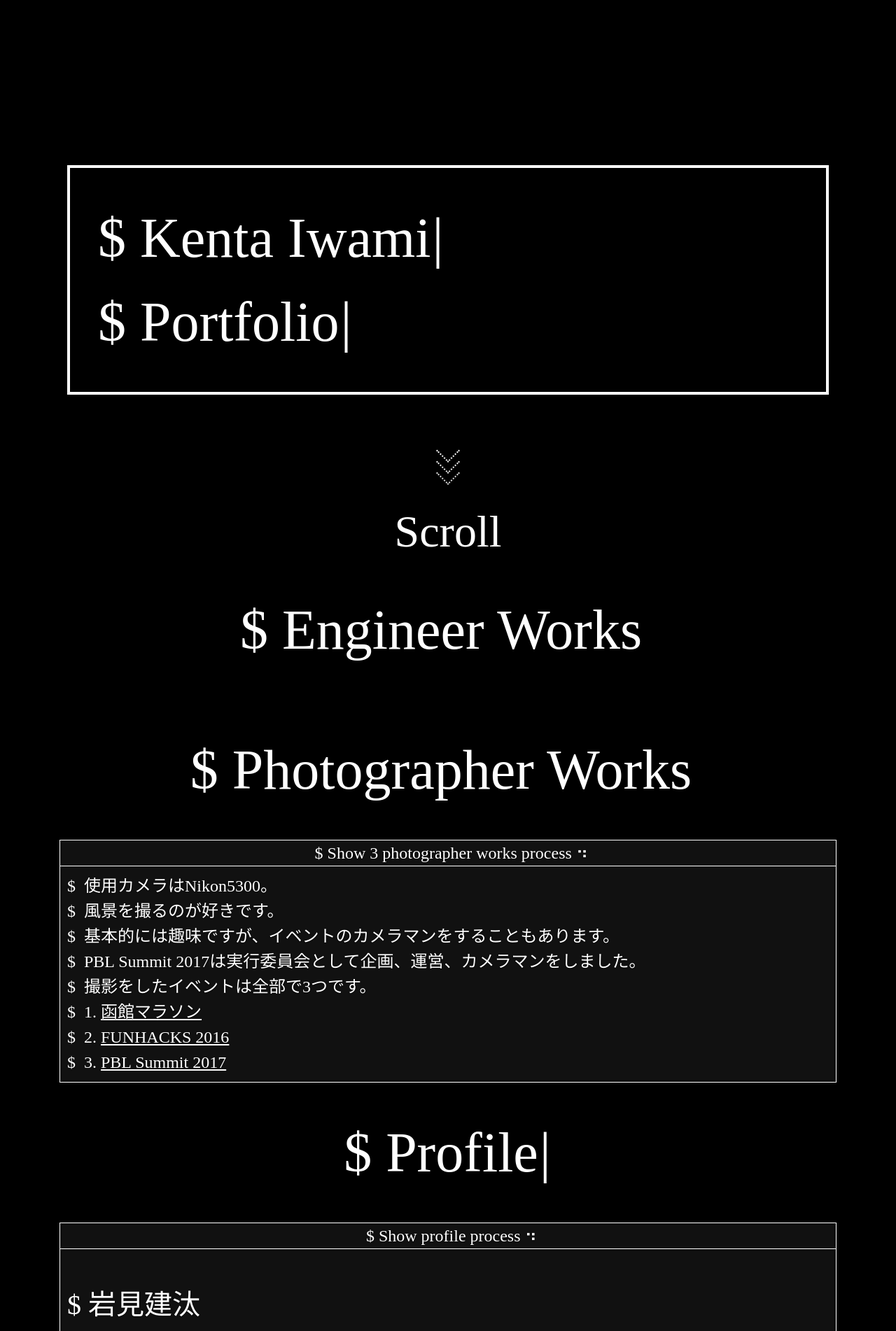
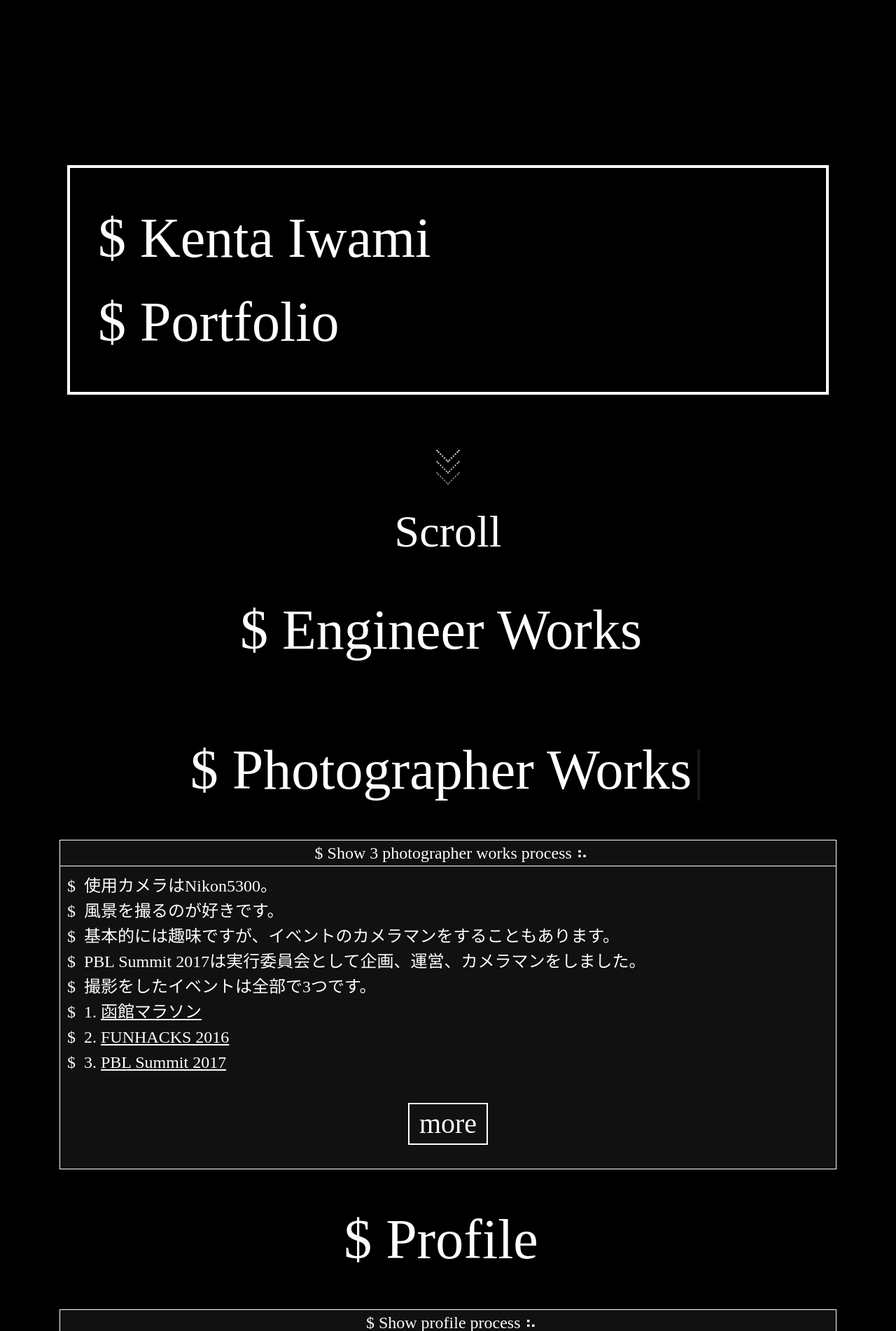
Before and after one commit to kentaiwami/portfolio, a Django app: template portfolio/templates/portfolio/index.html in a window 1280 px wide. Shown: the top 1902 px of the page at 70% size. Run offline with Django 3.2, Linux system fonts and the light colour scheme; the template is opened without the code that fills it, so the values that code supplies are empty; some libraries are stand-ins or nearby versions; some web fonts are replaced.

Commit message:
photographerにmoreリンクを追加

```diff
--- a/portfolio/static/portfolio/style.css
+++ b/portfolio/static/portfolio/style.css
@@ -385,6 +385,7 @@ div.console_text_comment:before {
 
 .console_text_link {
   text-align: center;
+  margin-bottom: 3vmin;
 }
 
 .console_text_no_before {
--- a/portfolio/templates/portfolio/index.html
+++ b/portfolio/templates/portfolio/index.html
@@ -151,6 +151,20 @@
           {% endfor %}
         </div>
         {% endif %}
+
+        <div class="row">
+          <div class="col">
+            <div class="console_text_link">
+              <a class="link" href="https://www.facebook.com/kenta.iwami.5">
+                <div class="box">
+                  <div class="link_name">more</div>
+                  <div class="bd10 bd"><div class="bdT"></div><div class="bdB"></div><div class="bdR"></div><div class="bdL"></div></div>
+                </div>
+              </a>
+            </div>
+          </div>
+        </div>
+
       </div>
     </div>
   </section>
```
